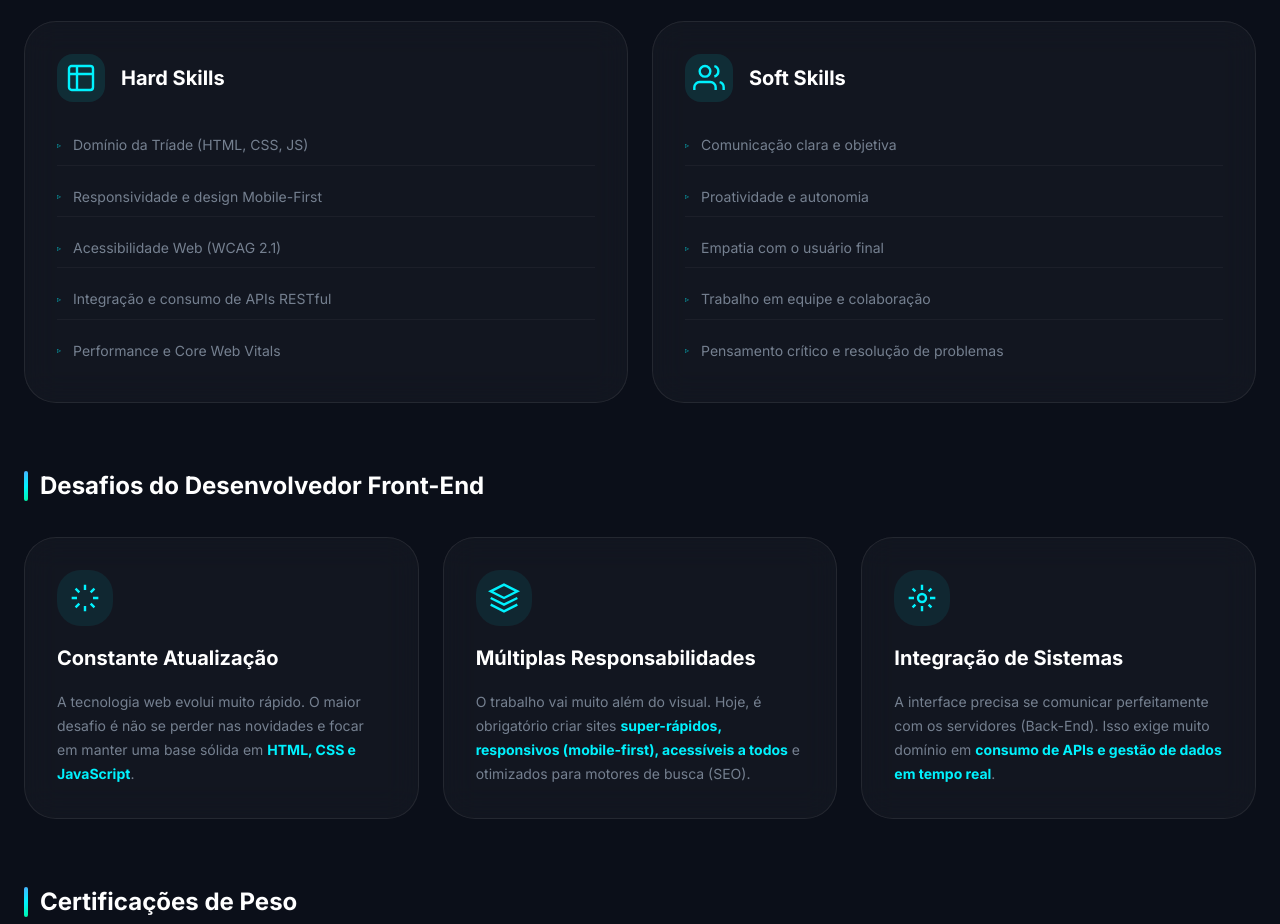
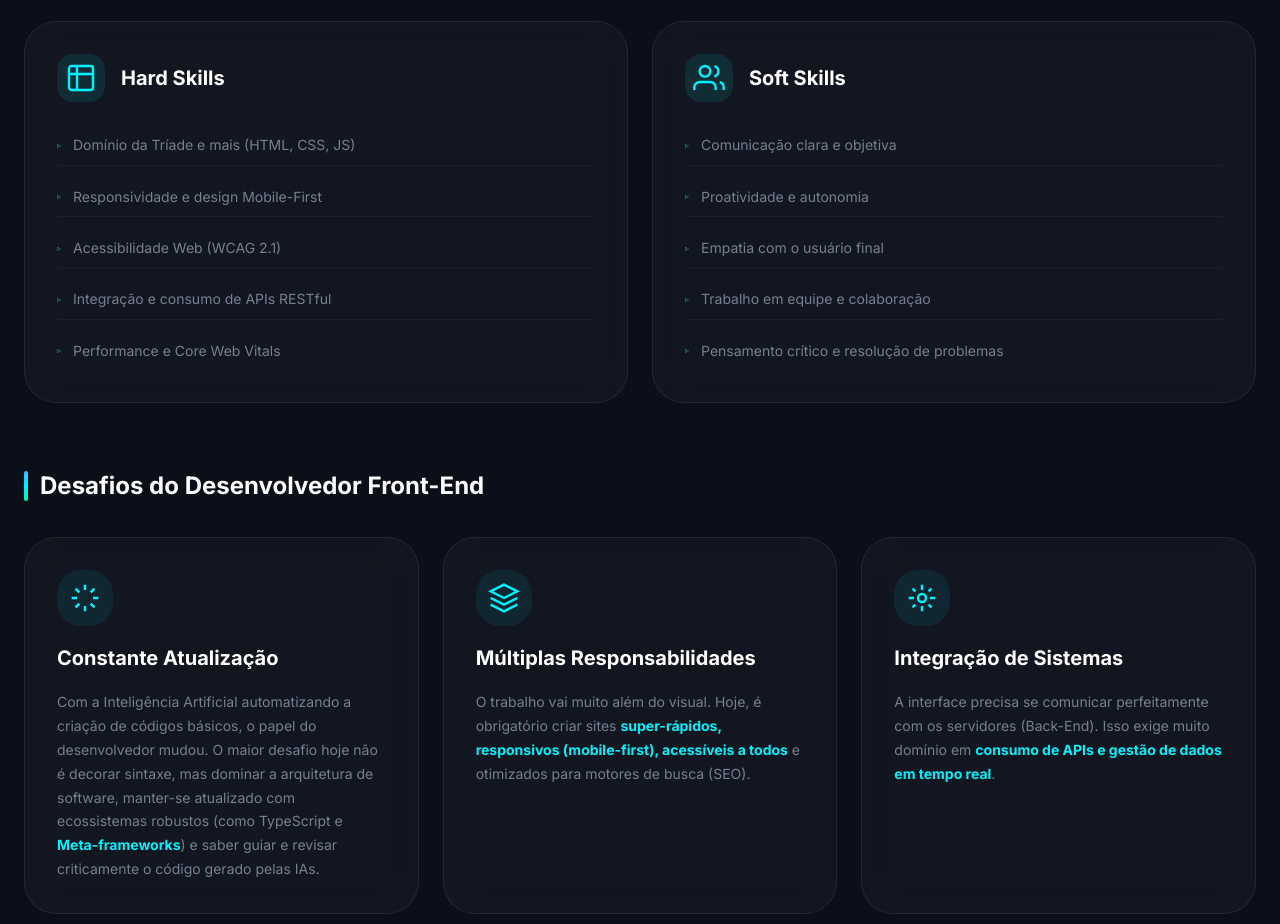
Before and after one commit to PeterSanAlves/Site_Profissional_TemaIntegrador_Desenvolvedor_Front-End, a website built with Vite: page index.html in a window 1280 px wide. Shown: the part 3020-3944 px from the top of the page. Built offline with nearby package versions, Linux system fonts and the light colour scheme.

Commit message:
Update index.html

```diff
--- a/index.html
+++ b/index.html
@@ -334,7 +334,7 @@ fill="#f7df1e"/><path d="M324 370c10 17 24 29 47 29c20 0 33-10 33 -24c0-16 -13 -
               <h4>Hard Skills</h4>
             </div>
             <ul class="skills-list" role="list">
-              <li><span class="skill-arrow" aria-hidden="true">&#9657;</span> Domínio da Tríade (HTML, CSS, JS)</li>
+              <li><span class="skill-arrow" aria-hidden="true">&#9657;</span> Domínio da Tríade e mais (HTML, CSS, JS)</li>
               <li><span class="skill-arrow" aria-hidden="true">&#9657;</span> Responsividade e design Mobile-First</li>
               <li><span class="skill-arrow" aria-hidden="true">&#9657;</span> Acessibilidade Web (WCAG 2.1)</li>
               <li><span class="skill-arrow" aria-hidden="true">&#9657;</span> Integração e consumo de APIs RESTful</li>
@@ -375,7 +375,7 @@ fill="#f7df1e"/><path d="M324 370c10 17 24 29 47 29c20 0 33-10 33 -24c0-16 -13 -
               </svg>
             </div>
             <h4>Constante Atualização</h4>
-            <p>A tecnologia web evolui muito rápido. O maior desafio é não se perder nas novidades e focar em manter uma base sólida em <strong>HTML, CSS e JavaScript</strong>.</p>
+            <p>Com a Inteligência Artificial automatizando a criação de códigos básicos, o papel do desenvolvedor mudou. O maior desafio hoje não é decorar sintaxe, mas dominar a arquitetura de software, manter-se atualizado com ecossistemas robustos (como <stong>TypeScript</stong> e <strong>Meta-frameworks</strong>) e saber guiar e revisar criticamente o código gerado pelas IAs.</p>
           </div>
 
           <div class="challenge-card reveal" data-delay="100">
```
